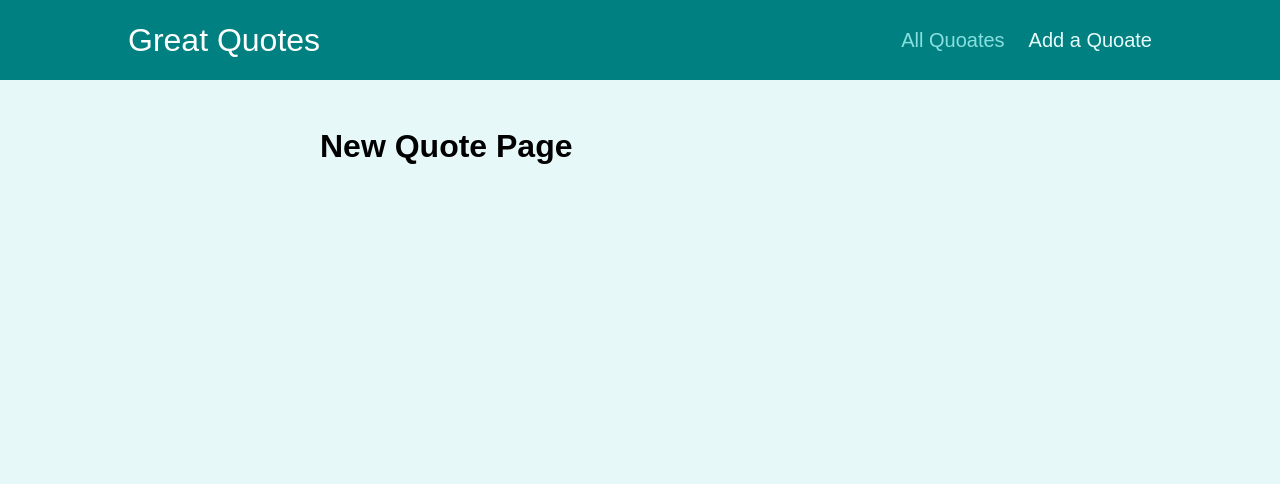
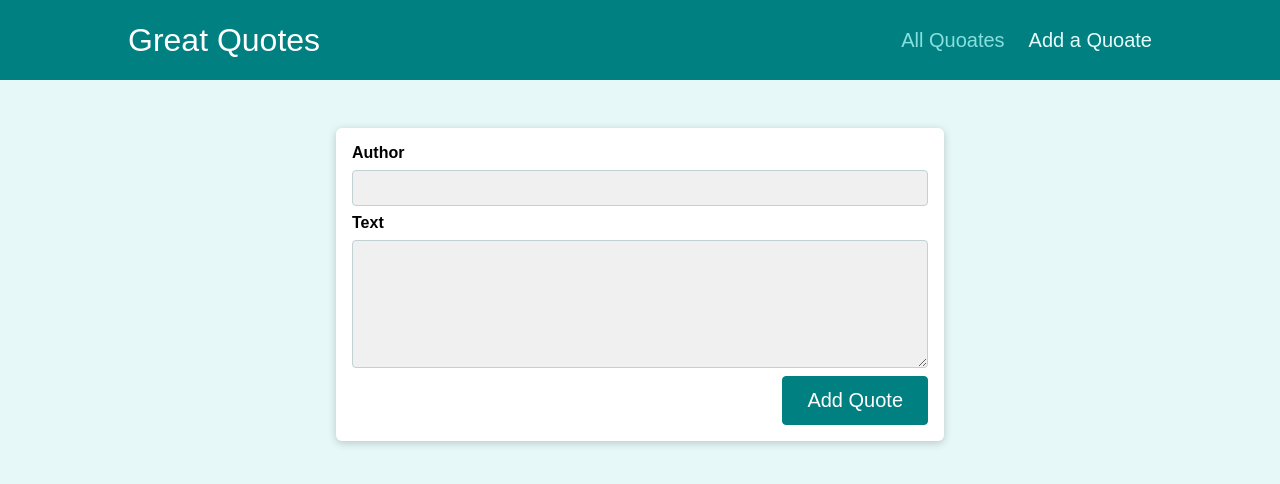
Before and after one commit to ElvisTeq/React-Routing-Project-LazyLoading, a React (Create React App) app: page /new-quote in a window 1280 px wide. Shown: the top 484 px of the page. Built offline with nearby package versions, Linux system fonts and the light colour scheme.

Commit message:
Adding Dummy Data & Quote Form

```diff
--- a/src/pages/AllQuotes.js
+++ b/src/pages/AllQuotes.js
@@ -1,5 +1,12 @@
+import QuoteList from "../components/quotes/QuoteList"; // To display JSX data
+
+const DUMMY_QUOTES = [
+  { id: "q1", author: "Elvis", text: "Learning React is cool" },
+  { id: "q2", author: "Kaheno", text: "Will Learn React" },
+];
+
 const AllQuotes = () => {
-  return <h1>All Quotes Page</h1>;
+  return <QuoteList quotes={DUMMY_QUOTES} />;
 };
 
 export default AllQuotes;
--- a/src/pages/NewQuote.js
+++ b/src/pages/NewQuote.js
@@ -1,5 +1,11 @@
+import QuoteForm from "../components/quotes/QuoteForm";
+
 const NewQuote = () => {
-  return <h1>New Quote Page</h1>;
+  const addQuoteHandler = (quoteData) => {
+    console.log(quoteData);
+  };
+
+  return <QuoteForm onAddQuote={addQuoteHandler} />;
 };
 
 export default NewQuote;
```
Also changed, not shown: src/components/quotes/QuoteForm.js (+9 -9 lines), src/components/quotes/QuoteList.js (+4 -3 lines), 1 other file (tests, documents, lock files or other folders).
